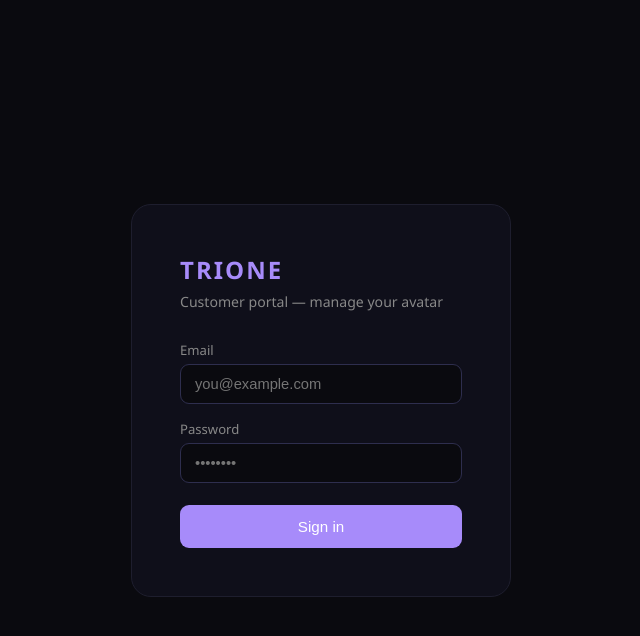
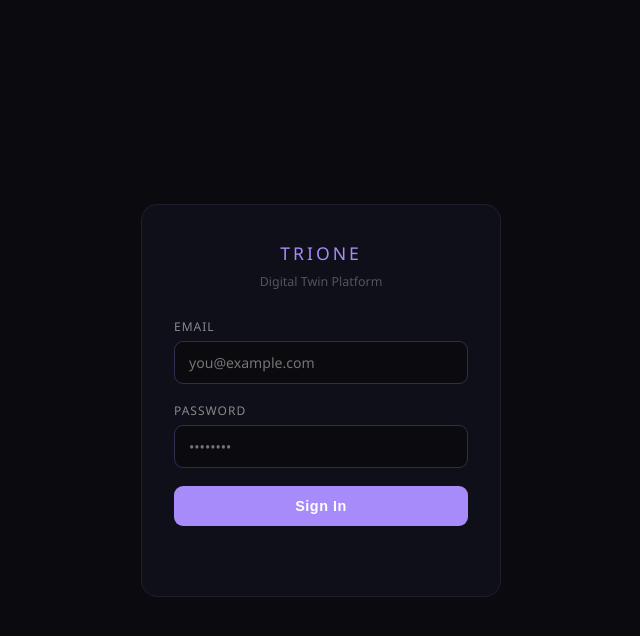
Before and after one commit to kanchang12/avatardemo, a Flask app: page /customer/login in a window 1280 px wide. Shown: the top 636 px of the page, without its empty margins (319-959 px from the left). Run offline with Flask 3, Linux system fonts and the light colour scheme; some libraries are stand-ins or nearby versions.

Commit message:
Update login.html

```diff
--- a/templates/customer/login.html
+++ b/templates/customer/login.html
@@ -3,42 +3,55 @@
 <head>
 <meta charset="UTF-8">
 <meta name="viewport" content="width=device-width, initial-scale=1.0">
-<title>Petar — Login</title>
+<title>Sign In — TRIONE</title>
 <style>
 *{margin:0;padding:0;box-sizing:border-box}
 body{font-family:'Segoe UI',sans-serif;background:#0a0a0f;color:#fff;min-height:100vh;display:flex;align-items:center;justify-content:center}
-.box{background:#0f0f1a;border:1px solid #1e1e2e;border-radius:20px;padding:48px;width:380px}
-h1{color:#a78bfa;font-size:1.5rem;margin-bottom:6px;letter-spacing:2px}
-p{color:#888;font-size:0.88rem;margin-bottom:30px}
-.field{margin-bottom:16px}
-.field label{display:block;font-size:0.82rem;color:#888;margin-bottom:5px}
-.field input{width:100%;padding:11px 14px;background:#0a0a0f;border:1px solid #2e2e4e;border-radius:9px;color:#fff;font-size:0.92rem}
-.field input:focus{outline:none;border-color:#a78bfa}
-.btn{width:100%;padding:13px;background:#a78bfa;color:#fff;border:none;border-radius:9px;font-size:0.95rem;cursor:pointer;margin-top:6px;transition:background 0.2s}
-.btn:hover{background:#7c3aed}
-.err{color:#ef4444;font-size:0.82rem;margin-top:10px;display:none}
+.card{width:360px;background:#0f0f1a;border:1px solid #1e1e2e;border-radius:16px;padding:36px 32px}
+.logo{color:#a78bfa;font-size:1.1rem;letter-spacing:3px;text-align:center;margin-bottom:8px}
+.sub{color:#555;font-size:0.78rem;text-align:center;margin-bottom:28px}
+label{display:block;font-size:0.75rem;color:#888;text-transform:uppercase;letter-spacing:1px;margin-bottom:6px}
+input{width:100%;background:#0a0a0f;border:1px solid #2e2e4e;border-radius:9px;color:#fff;padding:11px 14px;font-size:0.88rem;outline:none;margin-bottom:18px;font-family:inherit}
+input:focus{border-color:#a78bfa}
+button{width:100%;background:#a78bfa;color:#fff;border:none;border-radius:9px;padding:12px;font-size:0.9rem;cursor:pointer;font-weight:600;letter-spacing:0.5px}
+button:hover{background:#9061f9}
+.err{color:#ef4444;font-size:0.8rem;text-align:center;margin-top:14px;min-height:20px}
 </style>
 </head>
 <body>
-<div class="box">
-  <h1>TRIONE</h1>
-  <p>Customer portal — manage your avatar</p>
-  <div class="field"><label>Email</label><input type="email" id="email" placeholder="you@example.com"></div>
-  <div class="field"><label>Password</label><input type="password" id="pw" placeholder="••••••••"></div>
-  <button class="btn" onclick="login()">Sign in</button>
-  <p class="err" id="err">Invalid credentials. Please try again.</p>
+<div class="card">
+  <div class="logo">TRIONE</div>
+  <div class="sub">Digital Twin Platform</div>
+  <label>Email</label>
+  <input type="email" id="email" placeholder="you@example.com" autocomplete="username">
+  <label>Password</label>
+  <input type="password" id="password" placeholder="••••••••" autocomplete="current-password" onkeydown="if(event.key==='Enter')login()">
+  <button onclick="login()">Sign In</button>
+  <div class="err" id="err"></div>
 </div>
 <script>
 async function login() {
-  const r=await fetch('/customer/login',{
-    method:'POST',
-    headers:{'Content-Type':'application/json','Accept':'application/json'},
-    body:JSON.stringify({email:document.getElementById('email').value,password:document.getElementById('pw').value})
-  });
-  if(r.ok){window.location='/customer/';}
-  else{document.getElementById('err').style.display='block';}
+  const email    = document.getElementById('email').value.trim();
+  const password = document.getElementById('password').value;
+  const errEl    = document.getElementById('err');
+  errEl.textContent = '';
+  if (!email || !password) { errEl.textContent = 'Please enter email and password.'; return; }
+  try {
+    const r = await fetch('/customer/login', {
+      method: 'POST',
+      headers: {'Content-Type': 'application/json'},
+      body: JSON.stringify({email, password})
+    });
+    const d = await r.json();
+    if (d.ok) {
+      window.location.href = '/customer/';
+    } else {
+      errEl.textContent = d.error || 'Login failed.';
+    }
+  } catch (e) {
+    errEl.textContent = 'Network error. Please try again.';
+  }
 }
-document.addEventListener('keydown',e=>{if(e.key==='Enter')login();});
 </script>
 </body>
 </html>
```
